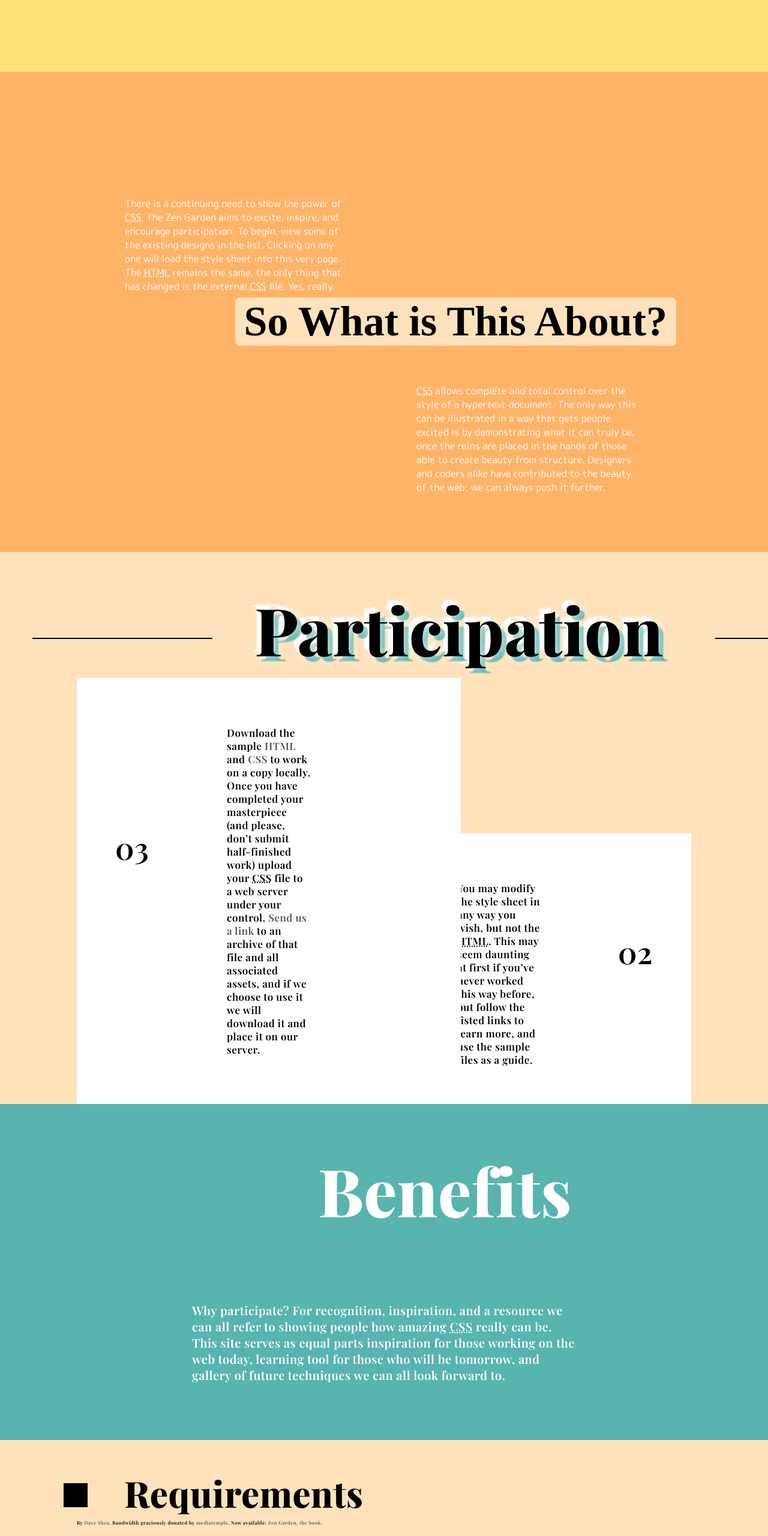
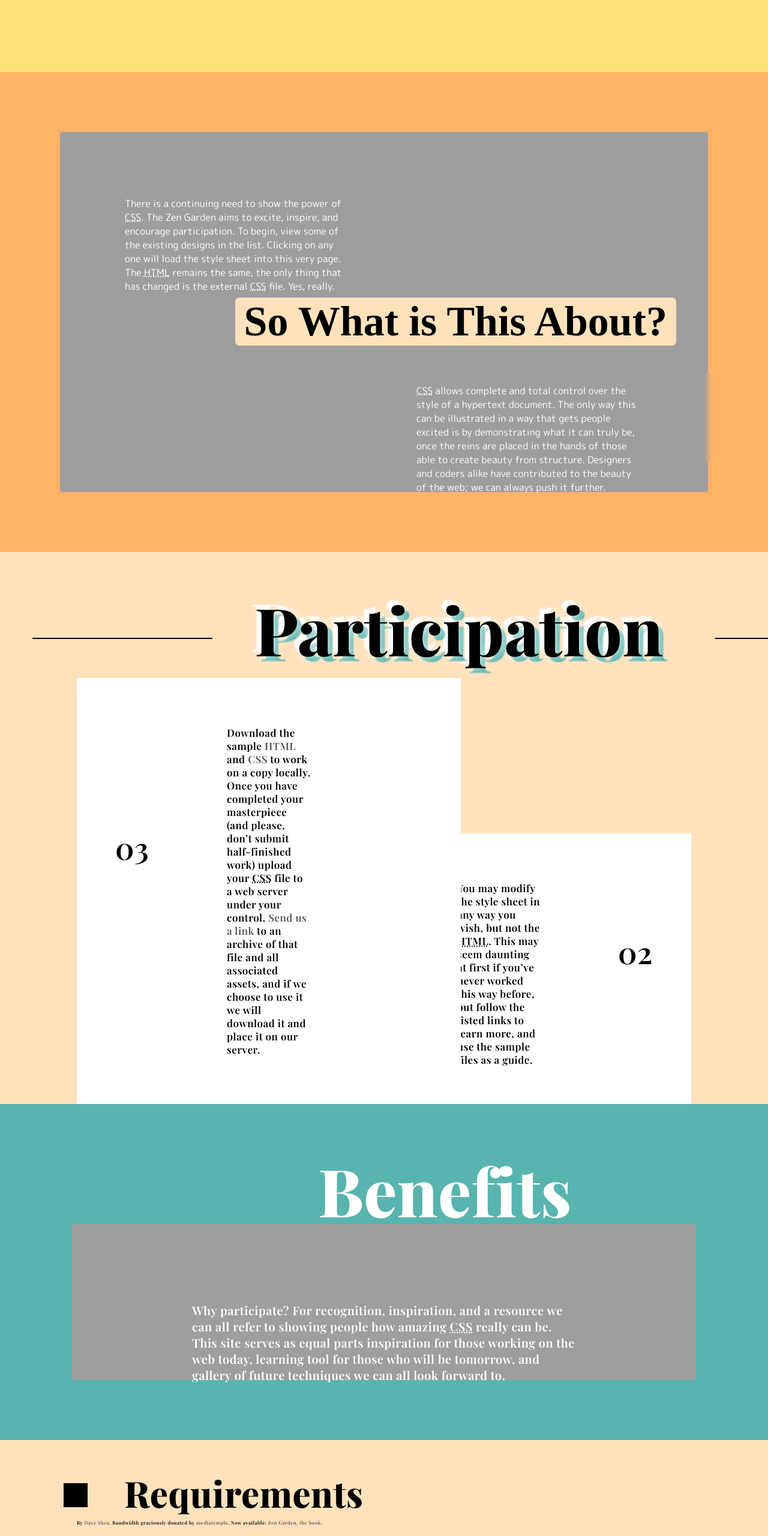
Before and after one commit to wdaweb/css-zen-garden-wan1996tina, a plain HTML site: page index.html in a window 1280 px wide. Shown: the part 3780-6340 px from the top of the page at 60% size. Drawn offline with nearby package versions, Linux system fonts and the light colour scheme; the site is published under a folder, as on GitHub Pages, so addresses that start at the root find nothing.

Commit message:
修正讀取不到背景照片的問題

```diff
--- a/index.html
+++ b/index.html
@@ -6,7 +6,6 @@
   <meta name="viewport" content="width=device-width, initial-scale=1.0">
   <title>Document</title>
   <link rel="stylesheet" href="https://unpkg.com/aos@next/dist/aos.css" />
-  <link rel="stylesheet" href="/style.css">
   <link href="https://fonts.googleapis.com/css2?family=Abel&family=Playfair+Display:wght@600&display=swap"
     rel="stylesheet">
   <link href="https://fonts.googleapis.com/css2?family=M+PLUS+Rounded+1c&family=Playfair+Display:wght@800&display=swap"
@@ -175,7 +174,7 @@ a{
       .explanation{
           height: 100vh;
           position: relative;
-    background: url("/img/tree1.jpg") no-repeat center/cover;
+          background: url("./img/tree1.jpg") no-repeat center/cover;
           background-attachment: fixed;
           border: 100px solid #ffb367;
       }
@@ -334,7 +333,7 @@ a{
           font-family: 'Playfair Display', serif;
           font-size: 17px;
           letter-spacing: 0.5px;
-    background:url('/img/tree2.jpg') no-repeat center/cover, #58b4ae;
+          background:url('./img/tree2.jpg') no-repeat center/cover, #58b4ae;
           background-attachment: fixed;
       }
 
```
Lines whose indentation alone changed are shown as unchanged.
